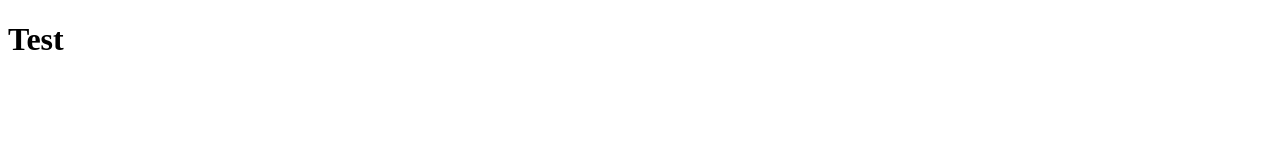
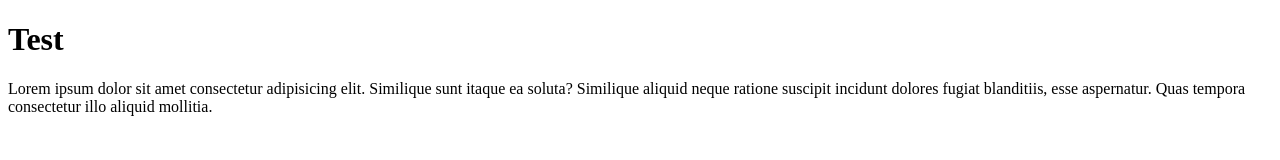
Before and after one commit to ShaikZaheerAhmed/Test, a plain HTML site: page index.html in a window 1280 px wide. Drawn offline with Linux system fonts and the light colour scheme.

Commit message:
second commit

```diff
--- a/index.html
+++ b/index.html
@@ -1,14 +1,20 @@
 <!DOCTYPE html>
 <html lang="en">
+
 <head>
     <meta charset="UTF-8">
     <meta name="viewport" content="width=device-width, initial-scale=1.0">
     <title>Document</title>
 </head>
+
 <body>
 
     <h1>Test</h1>
 
+    <p>Lorem ipsum dolor sit amet consectetur adipisicing elit. Similique sunt itaque ea soluta? Similique aliquid neque
+        ratione suscipit incidunt dolores fugiat blanditiis, esse aspernatur. Quas tempora consectetur illo aliquid
+        mollitia.</p>
 
 </body>
+
 </html>
```
